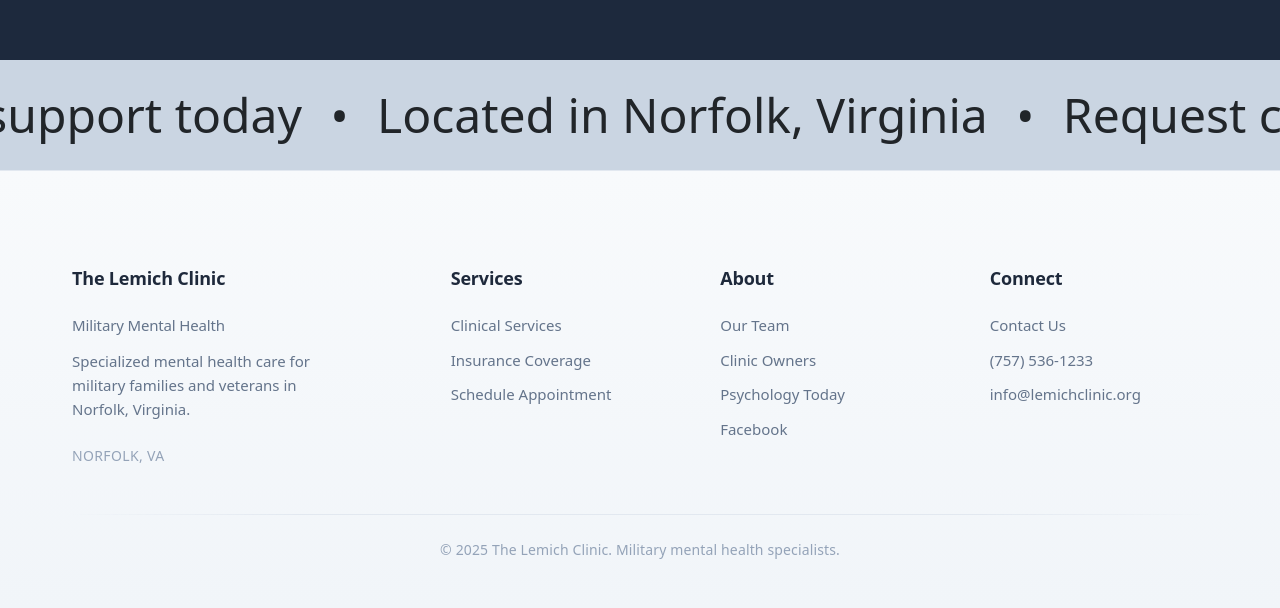
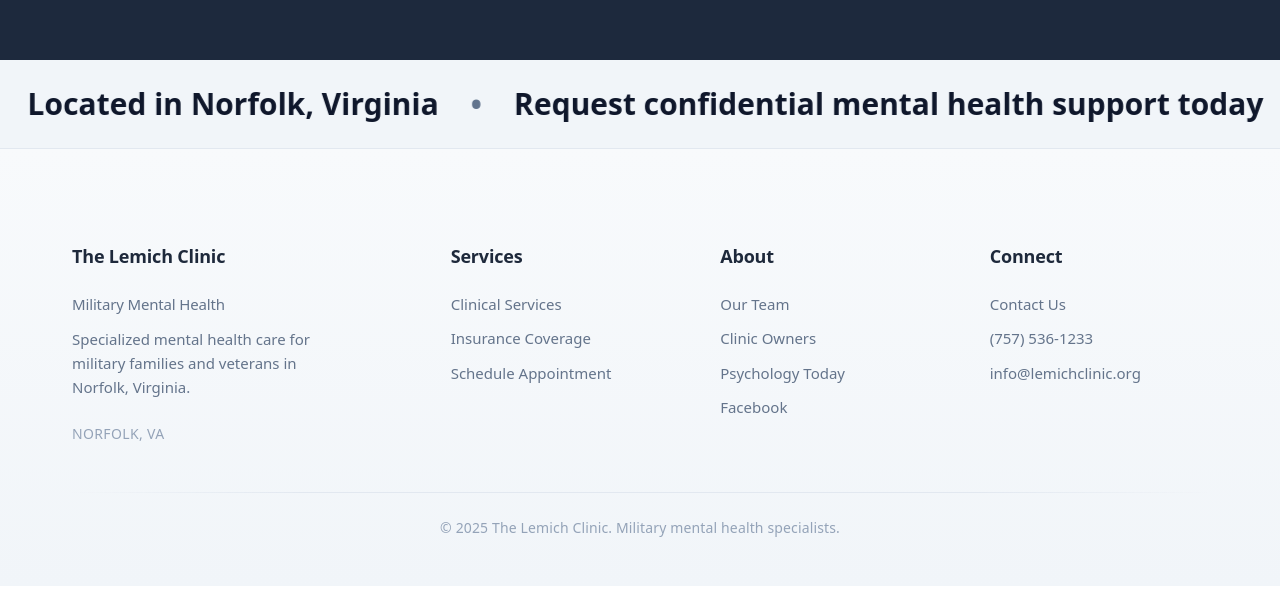
Before and after one commit to alexgoodestudio/lemich_clinic, a React (Vite) app: page / in a window 1280 px wide. Shown: the part 2418-3026 px from the top of the page. After the commit the page ends 3004 px from the top, so only its background shows below. Built offline with nearby package versions, Linux system fonts and the light colour scheme.

Commit message:
new banner

```diff
--- a/src/App.css
+++ b/src/App.css
@@ -19,6 +19,15 @@
 
 .light-blue {
   color: #b5cde7;
+}
+.overflow-hidden {
+  will-change: transform;
+}
+
+/* Ensure smooth rendering */
+[role="marquee"] > div {
+  backface-visibility: hidden;
+  transform: translateZ(0);
 }
 
 .max-width-readable {
--- a/src/assets/Components/Banner.jsx
+++ b/src/assets/Components/Banner.jsx
@@ -11,46 +11,55 @@ const MOTION = {
 };
 
 function Banner() {
-  const marqueeRef = useRef(null);
-  const textRef = useRef(null);
+  const containerRef = useRef(null);
+  const trackRef = useRef(null);
   const prefersReducedMotion = window.matchMedia('(prefers-reduced-motion: reduce)').matches;
 
+  const message = "Request confidential mental health support today";
+  const location = "Located in Norfolk, Virginia";
+
   useGSAP(() => {
-    const text = textRef.current;
-    if (!text) return;
-
-    const textWidth = text.offsetWidth;
-    const containerWidth = marqueeRef.current.offsetWidth;
-
-    if (prefersReducedMotion) {
-      gsap.set(text, { x: 0 });
+    if (!trackRef.current || prefersReducedMotion) {
+      gsap.set(trackRef.current, { x: 0 });
       return;
     }
 
-    gsap.fromTo(text,
-      { x: containerWidth / 2 },
-      {
-        x: -textWidth,
-        duration: 34,
-        ease: 'none',
-        repeat: -1
+    const track = trackRef.current;
+    const trackWidth = track.scrollWidth / 2;
+
+    gsap.to(track, {
+      x: -trackWidth,
+      duration: 40,
+      ease: 'none',
+      repeat: -1,
+      modifiers: {
+        x: gsap.utils.unitize(x => parseFloat(x) % trackWidth)
       }
-    );
-  }, { scope: marqueeRef });
+    });
+  }, { scope: containerRef });
+
+  const content = Array(8).fill(null).map((_, i) => (
+    <span key={i} className="inline-flex items-center">
+      <span>{message}</span>
+      <span className="mx-8 text-slate-500" aria-hidden="true">•</span>
+      <span>{location}</span>
+      <span className="mx-8 text-slate-500" aria-hidden="true">•</span>
+    </span>
+  ));
 
   return (
     <div
-      ref={marqueeRef}
-      className="overflow-hidden bg-slate-300 whitespace-nowrap relative w-full marquee-container"
+      ref={containerRef}
+      className="overflow-hidden bg-slate-100 py-4"
       role="marquee"
       aria-live="off"
     >
-      <h2
-        ref={textRef}
-        className="text-5xl font-extrabold text-slate-800 marquee-text"
+      <div
+        ref={trackRef}
+        className="flex whitespace-nowrap text-3xl font-semibold text-slate-900"
       >
-        Request confidential mental health support today <span className="mx-3" aria-hidden="true">•</span> Located in Norfolk, Virginia <span className="mx-3" aria-hidden="true">•</span> Request confidential mental health support today <span className="mx-3" aria-hidden="true">•</span> Located in Norfolk, Virginia <span className="mx-3" aria-hidden="true">•</span> Request confidential mental health support today <span className="mx-3" aria-hidden="true">•</span> Located in Norfolk, Virginia <span className="mx-3" aria-hidden="true">•</span> Request confidential mental health support today <span className="mx-3" aria-hidden="true">•</span> Located in Norfolk, Virginia <span className="mx-3" aria-hidden="true">•</span>
-      </h2>
+        {content}
+      </div>
     </div>
   );
 }
```
